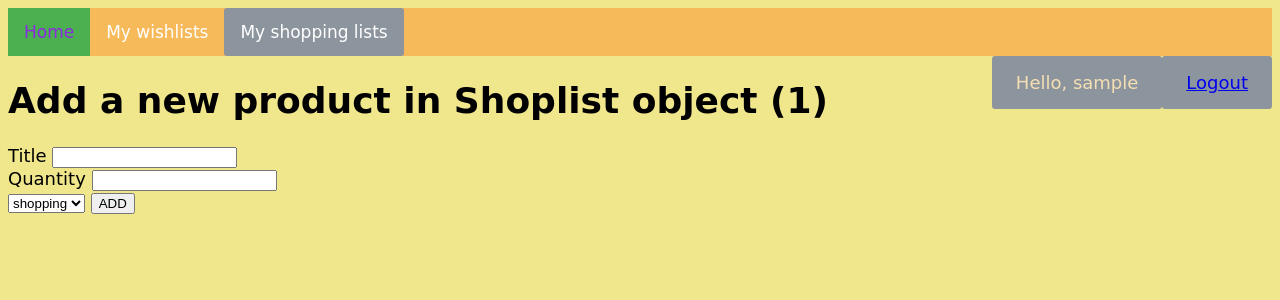
After one commit to Asalatik/my_list, a Django app: a page that uses main/templates/base.html in a window 1280 px wide. The commit adds this page. Shown: the top 300 px of the page. Run offline with Django 3.2, Linux system fonts and the light colour scheme; a user stored in the database is signed in; tables that the repository leaves empty hold one stand-in row (values such as "Sample post").

Commit message:
add model Shoplist, forms ShopListForm and ShopproductForm, page delete_shoplist, and changes

```diff
--- a/main/models.py
+++ b/main/models.py
@@ -2,7 +2,6 @@ from django.db import models
 from django.contrib.auth.models import User
 from django.utils import timezone
 from django.conf import settings
-#, height_field='100', width_field='100'
 
 
 class Product(models.Model):
--- /dev/null
+++ b/main/templates/add_product.html
@@ -0,0 +1,17 @@
+{% extends 'base.html' %}
+{% block body %}
+
+<h1>Add a new product in {{ shoplist }}</h1>
+<form method="POST" action="">
+    {% csrf_token %}
+    <label for="title">Title</label>
+        <input name="title"><br>
+    <label for="price">Quantity</label>
+        <input name="price"><br>
+    <select name="product_type" required id="id_product_type">
+        <option value="sh_p" selected>shopping</option>
+    </select>
+    <button type="submit">ADD</button>
+</form>
+
+{% endblock %}
--- a/main/templates/base.html
+++ b/main/templates/base.html
@@ -10,11 +10,11 @@
         {% if user_id is not None %}
             <div class="topnav">
                 <a class="active" href="{% url 'index_page' %}">Home</a>
-                <a href="{% url 'user_wishlists' username %}">My wishlists</a>
-                <a class="b" href="{% url 'user_shoplists' username %}">My shopping lists</a>
+                <a href="{% url 'user_wishlists' user %}">My wishlists</a>
+                <a class="b" href="{% url 'user_shoplists' user %}">My shopping lists</a>
             </div>
             <span class="b"><a href="{% url 'logout_page' %}">Logout</a></span>
-            <span class="b">Hello,  {{ username }}  </span>
+            <span class="b">Hello,  {{ user }}  </span>
         {% else %}
             <div class="topnav">
                 <a class="active" href="{% url 'index_page' %}">Home</a>
--- a/main/views.py
+++ b/main/views.py
@@ -3,19 +3,19 @@ from django.contrib import messages
 from django.contrib.auth import authenticate, login, logout
 from django.contrib.auth.decorators import login_required
 from django.shortcuts import get_object_or_404, get_list_or_404
+from django.contrib.auth.models import User
 
-from .forms import CreateUserForm, ProductForm, WishListForm
-from .models import Wishlist, Product
-#color: lightcoral;
-#BASE_DIR = Path(__file__).resolve().parent.parent
-#'NAME': BASE_DIR / 'db.sqlite3',
+from .forms import CreateUserForm, ProductForm, WishListForm, ShopListForm, ShopproductForm
+from .models import Wishlist, Product, Shoplist
 
 
 def index(request):
+    user_login = request.user
     context = {
         'title': 'Home',
-        'username': request.user,
+        'username': user_login,
         'user_id': request.user.id,
+        'user': user_login,
     }
 
     return render(request, 'index.html', context)
@@ -23,86 +23,191 @@ def index(request):
 
 @login_required(login_url='login_page')
 def user_wishlists(request, username):
-    username = request.user
+    user_login = request.user
     user_id = request.user.id
-    wishlists = get_list_or_404(Wishlist, owner=username)
+    user = get_object_or_404(User, username=username)
+    try:
+        wishlists = get_list_or_404(Wishlist, owner=user)
+        if request.method == 'POST':
 
-    if request.method == 'POST':
-        form = WishListForm(request.POST)
-        instance_wishlist = form.save()
-        Wishlist.save(instance_wishlist)
+            form = WishListForm(request.POST)
+            instance_wishlist = form.save()
+            Wishlist.save(instance_wishlist)
 
-        return redirect('user_wishlists', username)
+            return redirect('user_wishlists', username)
 
-    elif request.method == 'GET':
-        context = {
-            'title': str(username) + 's wishlists',
-            'wishlists': wishlists,
-            'is_owner_list': wishlists[0].owner == request.user,
-            'username': username,
-            'user_id': user_id,
-        }
+        elif request.method == 'GET':
+            context = {
+                'title': str(username) + 's wishlists',
+                'wishlists': wishlists,
+                'is_owner_list': wishlists[0].owner == user_login,
+                'username': username,
+                'user': user_login,
+                'user_id': user_id,
+            }
 
-        return render(request, 'user_wishlists.html', context)
+            return render(request, 'user_wishlists.html', context)
+
+    except:
+        if request.method == 'POST':
+
+            form = WishListForm(request.POST)
+            instance_wishlist = form.save()
+            Wishlist.save(instance_wishlist)
+
+            return redirect('user_wishlists', username)
+
+        elif request.method == 'GET':
+            context = {
+                'title': str(username) + 's wishlists',
+                'wishlists': None,
+                'is_owner_list': user == user_login,
+                'username': username,
+                'user': user_login,
+                'user_id': user_id,
+            }
+
+            return render(request, 'user_wishlists.html', context)
 
 
 @login_required(login_url='login_page')
-def delete_wish(request, wishlist_pk, product_pk):
-    username = request.user
-    wishlist = get_object_or_404(Wishlist, pk=wishlist_pk)
-    pr = get_object_or_404(Product, pk=product_pk)
-    wishlist.product.remove(pr)
+def delete_wish(request, wishlist_title, product_pk):
+    user_login = request.user
+    try:
+        wishlist = get_object_or_404(Wishlist, title=wishlist_title)
+        pr = get_object_or_404(Product, pk=product_pk)
+        wishlist.product.remove(pr)
 
-    return redirect('user_wishlists', username)
+        return redirect('user_wishlists', user_login)
+    except:
+        shoplist = get_object_or_404(Shoplist, title=wishlist_title)
+        pr = get_object_or_404(Product, pk=product_pk)
+        shoplist.product.remove(pr)
+
+        return redirect('user_shoplists', user_login)
 
 
 @login_required(login_url='login_page')
 def delete_wishlist(request, wishlist_pk):
-    username = request.user
+    user_login = request.user
     wishlist = get_object_or_404(Wishlist, pk=wishlist_pk)
     Wishlist.delete(wishlist)
 
-    return redirect('user_wishlists', username)
+    return redirect('user_wishlists', user_login)
 
 
 @login_required(login_url='login_page')
-def add_wish(request, username, wishlist_pk):
+def delete_shoplist(request, shoplist_pk):
+    user_login = request.user
+    shoplist = get_object_or_404(Shoplist, pk=shoplist_pk)
+    Shoplist.delete(shoplist)
+
+    return redirect('user_shoplists', user_login)
+
+
+@login_required(login_url='login_page')
+def add_wish(request, username, wishlist_title):
+    """
+    попробовать pk заменить на title
+    """
     username = request.user
-    wishlist = get_object_or_404(Wishlist, pk=wishlist_pk)
+    try:
+        wishlist = get_object_or_404(Wishlist, title=wishlist_title)
+        if request.method == 'POST':
+            form = ProductForm(request.POST, request.FILES)
 
-    if request.method == 'POST':
-        form = ProductForm(request.POST, request.FILES)
+            if form.is_valid():
+                instance_product = form.save()
+                wishlist.product.add(instance_product)
+                wishlist.save()
 
-        if form.is_valid():
-            instance_product = form.save()
-            wishlist.product.add(instance_product)
-            wishlist.save()
+                return redirect('user_wishlists', username)
 
-            return redirect('user_wishlists', username)
+        elif request.method == 'GET':
+            form = ProductForm
+            context = {
+                'title': 'add wish in ' + str(wishlist),
+                'username': username,
+                'user_id': request.user.id,
+                'user': request.user,
+                'form': form,
+                'wishlist': wishlist,
+            }
 
-    elif request.method == 'GET':
-        form = ProductForm
-        context = {
-            'title': 'add wish in ' + str(wishlist),
-            'username': username,
-            'user_id': request.user.id,
-            'form': form,
-            'wishlist': wishlist,
-        }
+            return render(request, 'add_wish.html', context)
+    except:
+        shoplist = get_object_or_404(Shoplist, title=wishlist_title)
+        if request.method == 'POST':
+            form = ShopproductForm(request.POST)
 
-        return render(request, 'add_wish.html', context)
+            if form.is_valid():
+                instance_product = form.save()
+                shoplist.product.add(instance_product)
+                shoplist.save()
+
+                return redirect('user_shoplists', username)
+
+        elif request.method == 'GET':
+            form = ShopproductForm
+            context = {
+                'title': 'add product in ' + str(shoplist),
+                'username': username,
+                'user_id': request.user.id,
+                'user': request.user,
+                'form': form,
+                'shoplist': shoplist,
+            }
+
+            return render(request, 'add_product.html', context)
 
 
 @login_required(login_url='login_page')
 def user_shoplists(request, username):
-    username = request.user
-    context = {
-        'title': str(username) + 's shopping lists',
-        'username': request.user,
-        'user_id': request.user.id,
-    }
+    user_login = request.user
+    user_id = request.user.id
+    user = get_object_or_404(User, username=username)
+    try:
+        shoplists = get_list_or_404(Shoplist, owner=user)
+        if request.method == 'POST':
 
-    return render(request, 'user_shoplists.html', context)
+            form = ShopListForm(request.POST)
+            instance_shoplist = form.save()
+            Shoplist.save(instance_shoplist)
+
+            return redirect('user_shoplists', username)
+
+        elif request.method == 'GET':
+            context = {
+                'title': str(username) + 's shopping lists',
+                'shoplists': shoplists,
+                'is_owner_list': shoplists[0].owner == user_login,
+                'username': username,
+                'user': user_login,
+                'user_id': user_id,
+            }
+
+            return render(request, 'user_shoplists.html', context)
+
+    except:
+        if request.method == 'POST':
+
+            form = ShopListForm(request.POST)
+            instance_shoplist = form.save()
+            Wishlist.save(instance_shoplist)
+
+            return redirect('user_shoplists', username)
+
+        elif request.method == 'GET':
+            context = {
+                'title': str(username) + 's shopping lists',
+                'shoplists': None,
+                'is_owner_list': user == user_login,
+                'username': username,
+                'user': user_login,
+                'user_id': user_id,
+            }
+
+            return render(request, 'user_shoplists.html', context)
 
 
 def register_user(request):
--- a/mylist/urls.py
+++ b/mylist/urls.py
@@ -18,7 +18,7 @@ from django.urls import path
 from django.conf import settings
 from django.conf.urls.static import static
 
-from main.views import index, register_user, login_user, logout_user, user_wishlists, user_shoplists, delete_wish, add_wish, delete_wishlist
+from main.views import index, register_user, login_user, logout_user, user_wishlists, user_shoplists, delete_wish, add_wish, delete_wishlist, delete_shoplist
 
 
 urlpatterns = [
@@ -29,7 +29,8 @@ urlpatterns = [
     path('logout/', logout_user, name='logout_page'),
     path('my_wishlists/<str:username>', user_wishlists, name='user_wishlists'),
     path('my_shoplists/<str:username>', user_shoplists, name='user_shoplists'),
-    path('delete_wish/<int:wishlist_pk>/<int:product_pk>', delete_wish, name='delete_wish'),
-    path('my_wishlists/<str:username>/<int:wishlist_pk>', add_wish, name='add_wish'),
+    path('delete_wish/<str:wishlist_title>/<int:product_pk>', delete_wish, name='delete_wish'),
+    path('my_wishlists/<str:username>/<str:wishlist_title>', add_wish, name='add_wish'),
     path('delete_wishlist/<int:wishlist_pk>', delete_wishlist, name='delete_wishlist'),
+    path('delete_shoplist/<int:shoplist_pk>', delete_shoplist, name='delete_shoplist'),
 ]+ static(settings.MEDIA_URL, document_root=settings.MEDIA_ROOT)
```
Also changed, not shown: main/forms.py (+13 -1 lines), main/templates/user_shoplists.html (+40 -3 lines), main/templates/user_wishlists.html (+9 -7 lines).
